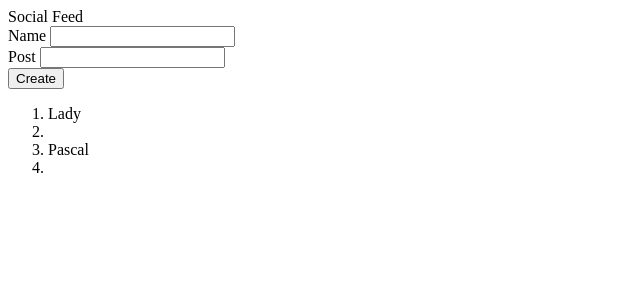
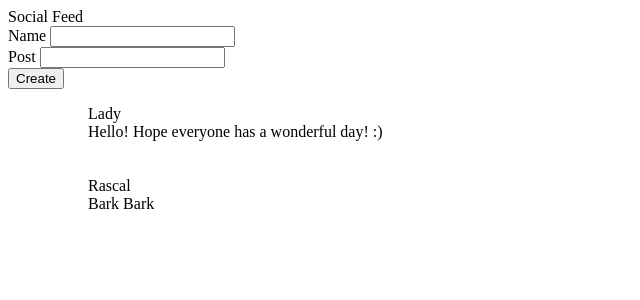
Before and after one commit to ladymeek37/social_feed_proj, a React (Create React App) app in the folder social-feed-react/: page / in a window 1280 px wide. Shown: the top 300 px of the page, without its empty margins (0-640 px from the left). Built offline with nearby package versions, Linux system fonts and the light colour scheme.

Commit message:
changed lists to unordered to make more appealing to the eye

```diff
--- a/social-feed-react/src/App.jsx
+++ b/social-feed-react/src/App.jsx
@@ -6,14 +6,14 @@ import PostMapper from "./Components/PostMapper";
 const App = (props) => {
   const [posts, setPost] = useState([
     {
-      name: "Lady ",
-      text: " ",
+      name: "Lady",
+      text: "Hello! Hope everyone has a wonderful day! :)",
       isLiked: false,
       isDisliked: false,
     },
     {
-      name: "Pascal ",
-      text: " ",
+      name: "Rascal",
+      text: "Bark Bark",
       isLiked: false,
       isDisliked: false,
     },
--- a/social-feed-react/src/Components/PostForm.jsx
+++ b/social-feed-react/src/Components/PostForm.jsx
@@ -1,4 +1,4 @@
-import { toHaveFormValues } from '@testing-library/jest-dom/dist/matchers';
+// import { toHaveFormValues } from '@testing-library/jest-dom/dist/matchers';
 import React, { useState } from 'react';
 
 // Create a new post to go into app... takes userInput and the way to set UserInput
--- a/social-feed-react/src/Components/PostMapper.jsx
+++ b/social-feed-react/src/Components/PostMapper.jsx
@@ -5,10 +5,10 @@ import PostPresenter from './PostPresenter';
 
 const PostMapper = (props) => {
     return (
-        <ol>
+        <ul>
             {props.posts.map(el => <PostPresenter el={el}/>)}
 
-        </ol>
+        </ul>
      );
 }
 
--- a/social-feed-react/src/Components/PostPresenter.jsx
+++ b/social-feed-react/src/Components/PostPresenter.jsx
@@ -5,8 +5,10 @@ import React from 'react';
 const PostPresenter = (post) => {
     return (
         <div>
-            <li> {post.el.name} </li>
-            <li> {post.el.text}</li>
+            <ul> {post.el.name} </ul>
+            <ul> {post.el.text}</ul>
+            <br/>
+            <br/>
         </div>
      );
 }
```
